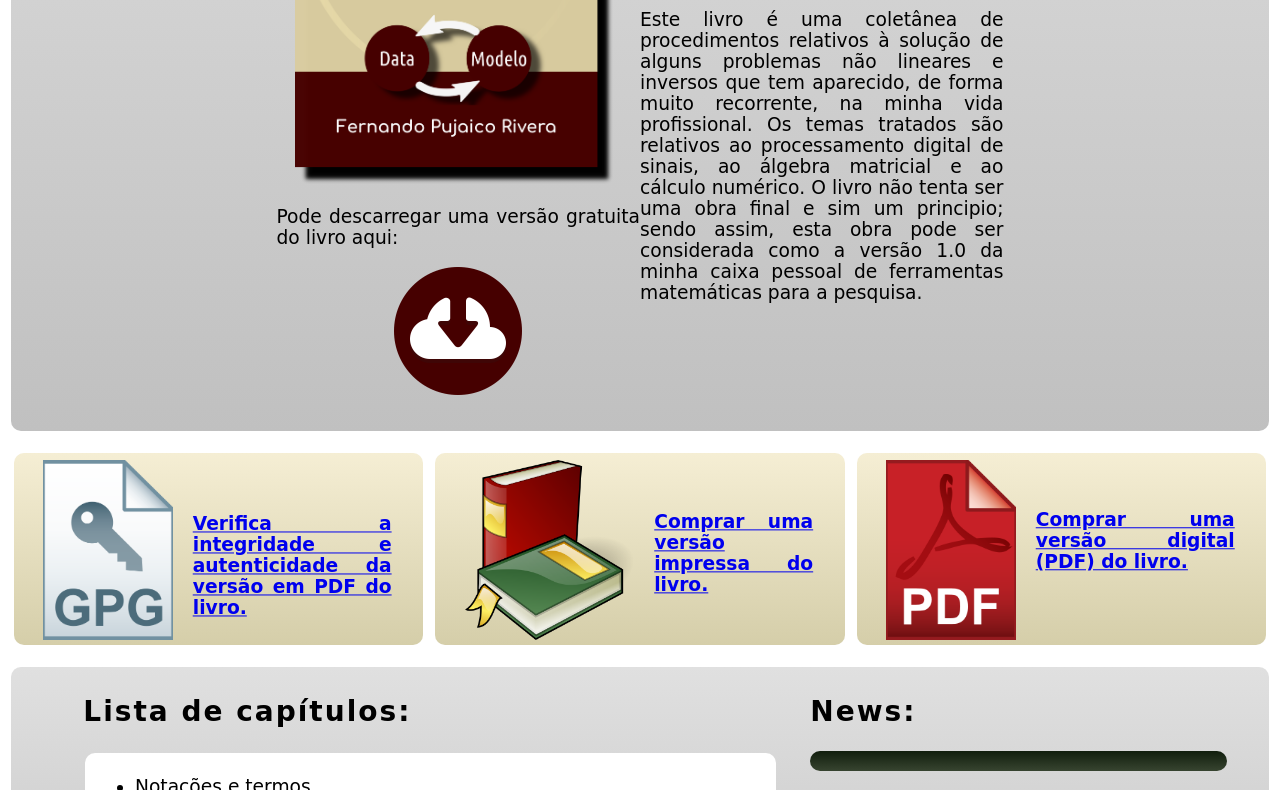
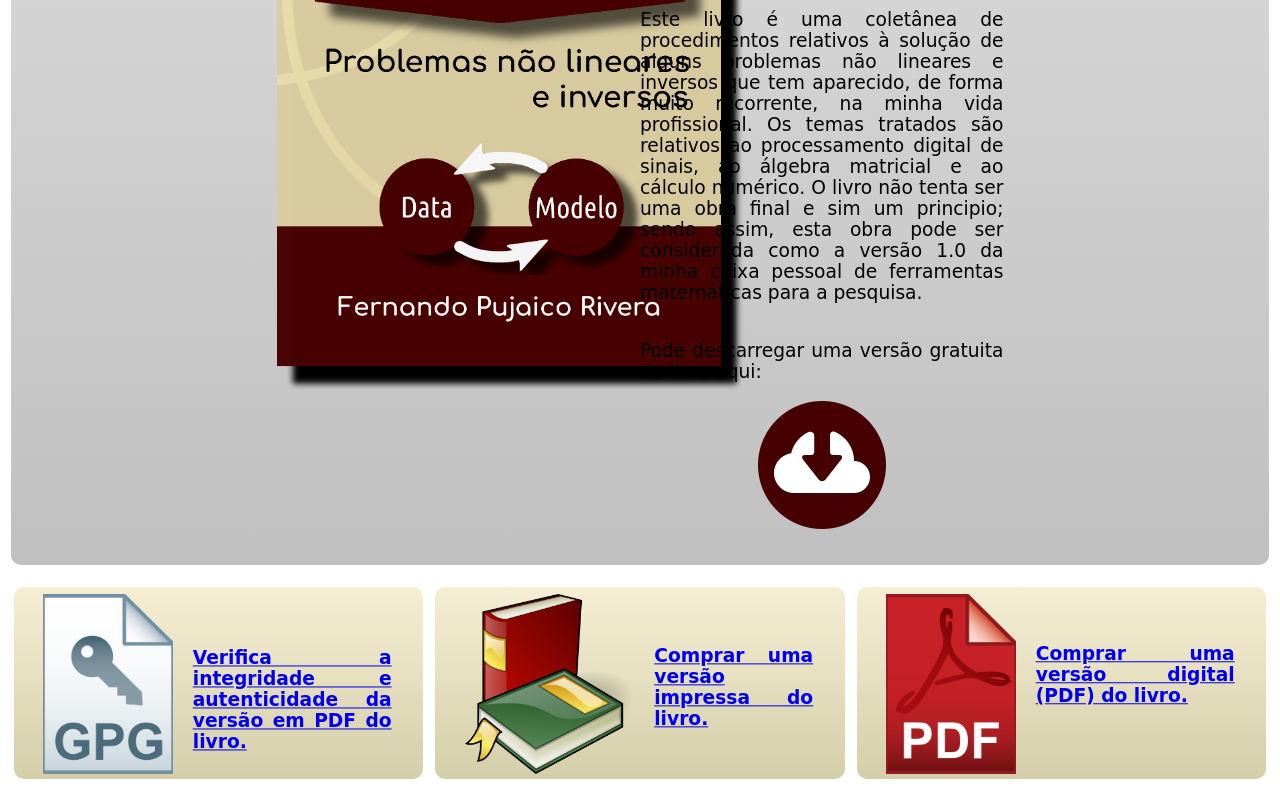
Before and after one commit to trucomanx/metodos.numericos, a plain HTML site: page index.html in a window 1280 px wide. Shown: the part 348-1138 px from the top of the page. Drawn offline with Linux system fonts and the light colour scheme.

Commit message:
ordenando

```diff
--- a/index.html
+++ b/index.html
@@ -60,7 +60,7 @@
             <center>
             <div class="button"style="width: 65.0%;">
                 <div style="float: left; width: 50.0%;">
-                    <center><img  src="img/cover-tiny-2.png" width="90%"  border="0" /></center>
+                    <center><img  src="img/cover-tiny-2.png" width="480"  border="0" /></center>
                 </div>
                 <div style="float: right; width: 50.0%;">
                     <h1>Métodos numéricos: Problemas não lineares e inversos</h1>
```
